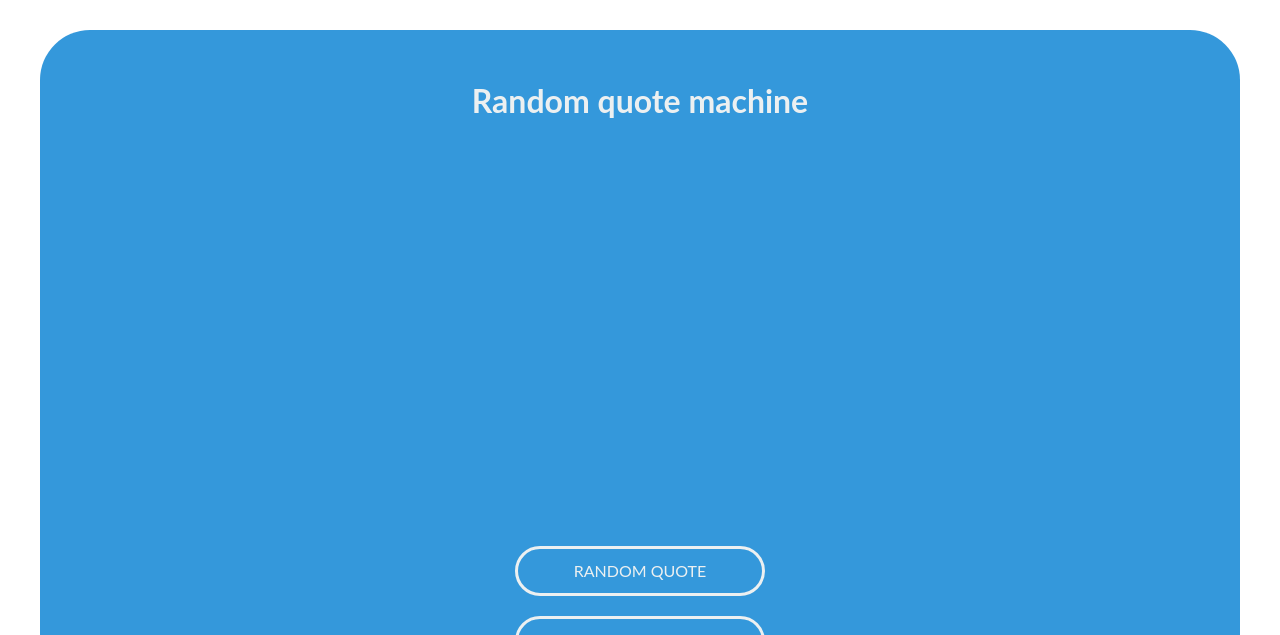
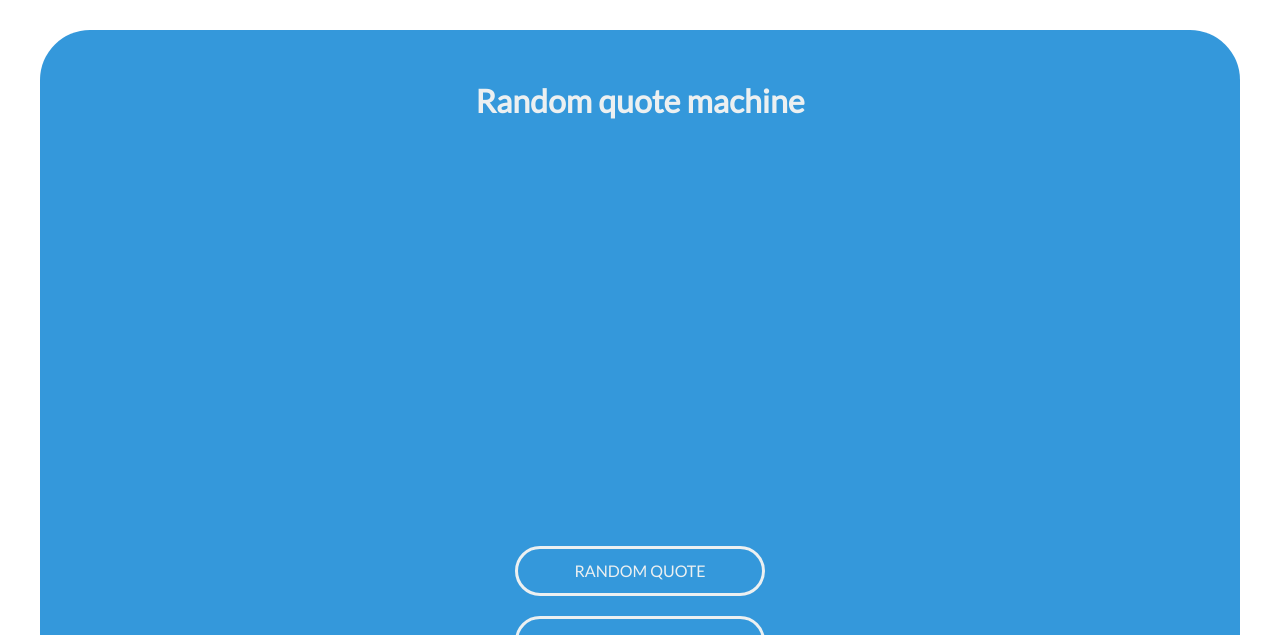
Before and after one commit to Ryczard/AJAX-12.5, a website: page index.html in a window 1280 px wide. Shown: the top 635 px of the page. Drawn offline with nearby package versions, Linux system fonts and the light colour scheme; no server answers.

Commit message:
Add font

```diff
--- a/sass/style.scss
+++ b/sass/style.scss
@@ -1,5 +1,7 @@
+@import url('https://fonts.googleapis.com/css?family=Lato');
+
 * {
-		box-sizing: border-box;
+	box-sizing: border-box;
 }
 
 body {
```
Also changed, not shown: css/style.css, 1 other file.
